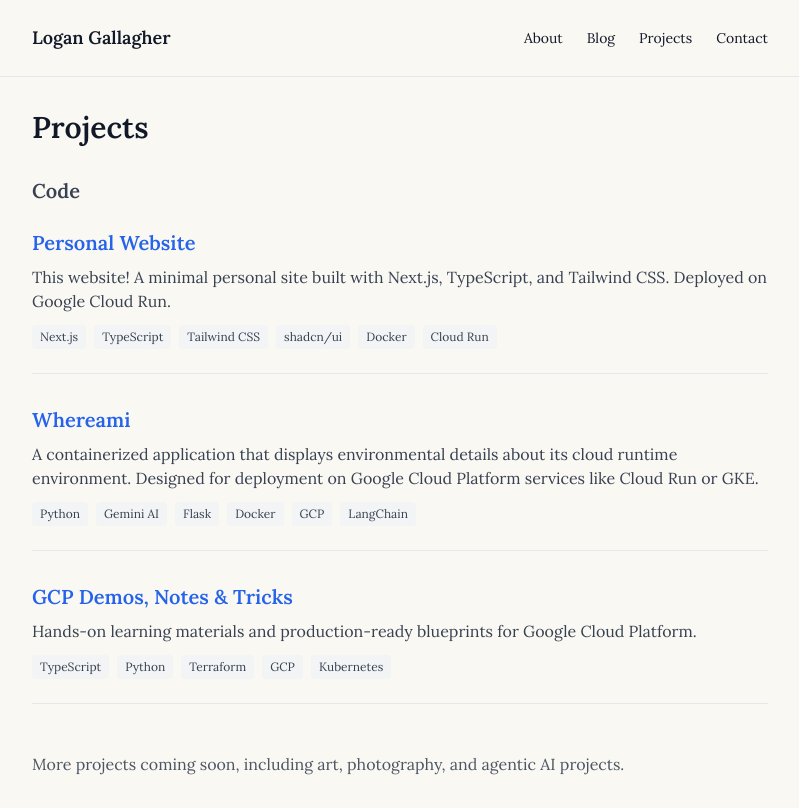
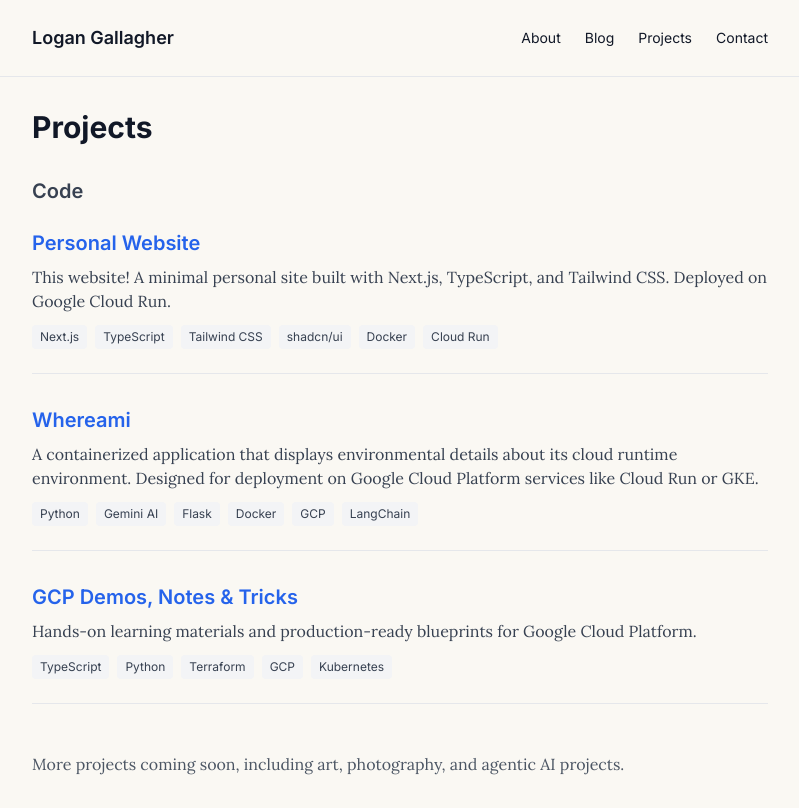
Before and after one commit to gallaglo/personal-website, a Next.js app: page /projects in a window 1280 px wide. Shown: the whole page, without its empty margins (240-1039 px from the left). Built offline with nearby package versions, Linux system fonts and the light colour scheme.

Commit message:
use sans serif font for headers

```diff
--- a/app/blog/page.tsx
+++ b/app/blog/page.tsx
@@ -9,12 +9,12 @@ export default function Blog() {
 
   return (
     <div>
-      <h1 className="text-3xl font-bold mb-8">Blog</h1>
+      <h1 className="text-3xl font-bold mb-8 font-sans">Blog</h1>
 
       <div className="space-y-8">
         {posts.map((post, index) => (
           <article key={index} className="border-b border-gray-200 pb-6">
-            <h2 className="text-xl font-semibold mb-2">
+            <h2 className="text-xl font-semibold mb-2 font-sans">
               <a href="#" className="hover:text-gray-600">
                 {post.title}
               </a>
--- a/app/contact/page.tsx
+++ b/app/contact/page.tsx
@@ -3,7 +3,7 @@ import { ContactForm } from "@/components/contact-form";
 export default function Contact() {
   return (
     <div>
-      <h1 className="text-3xl font-bold mb-6">Get in Touch</h1>
+      <h1 className="text-3xl font-bold mb-6 font-sans">Get in Touch</h1>
 
       <p className="text-gray-700 mb-8">
         Have a question or want to work together? Send me a message and I&apos;ll get back to you as soon as possible.
--- a/app/layout.tsx
+++ b/app/layout.tsx
@@ -1,11 +1,17 @@
 import type { Metadata } from "next";
-import { Lora } from "next/font/google";
+import { Inter, Lora } from "next/font/google";
 import "./globals.css";
 import { Header } from "@/components/header";
 
+const inter = Inter({
+  subsets: ["latin"],
+  variable: "--font-inter",
+});
+
 const lora = Lora({
   weight: ["400", "600"],
-  subsets: ["latin"]
+  subsets: ["latin"],
+  variable: "--font-lora",
 });
 
 export const metadata: Metadata = {
@@ -21,7 +27,7 @@ export default function RootLayout({
 }>) {
   return (
     <html lang="en">
-      <body className={lora.className}>
+      <body className={`${inter.variable} ${lora.variable} font-serif`}>
         <Header />
         <main className="max-w-3xl mx-auto px-4 py-8">
           {children}
--- a/app/page.tsx
+++ b/app/page.tsx
@@ -3,7 +3,7 @@ import { Github, Linkedin } from "lucide-react";
 export default function Home() {
   return (
     <div className="prose prose-gray max-w-none">
-      <h1 className="text-3xl font-bold mb-6">About Me</h1>
+      <h1 className="text-3xl font-bold mb-6 font-sans">About Me</h1>
 
       <div className="space-y-4 text-gray-700 leading-relaxed">
         <p>
@@ -16,7 +16,7 @@ export default function Home() {
           software development and training.
         </p>
 
-        <h2 className="text-xl font-semibold mt-8 mb-4 text-gray-900">What I Do</h2>
+        <h2 className="text-xl font-semibold mt-8 mb-4 text-gray-900 font-sans">What I Do</h2>
         <p>
           As a software developer and trainer, I work on building robust applications and
           teaching others the craft of software development. I believe in writing clean,
--- a/app/projects/page.tsx
+++ b/app/projects/page.tsx
@@ -22,14 +22,14 @@ export default function Projects() {
 
   return (
     <div>
-      <h1 className="text-3xl font-bold mb-8">Projects</h1>
+      <h1 className="text-3xl font-bold mb-8 font-sans">Projects</h1>
 
-      <h2 className="text-xl font-semibold mb-6 text-gray-700">Code</h2>
+      <h2 className="text-xl font-semibold mb-6 text-gray-700 font-sans">Code</h2>
 
       <div className="space-y-8">
         {projects.map((project, index) => (
           <div key={index} className="border-b border-gray-200 pb-6">
-            <h3 className="text-xl font-semibold mb-2">
+            <h3 className="text-xl font-semibold mb-2 font-sans">
               <a
                 href={project.link}
                 className="text-blue-600 hover:text-blue-800 hover:underline"
@@ -44,7 +44,7 @@ export default function Projects() {
               {project.tech.map((tech, i) => (
                 <span
                   key={i}
-                  className="text-xs bg-gray-100 text-gray-700 px-2 py-1 rounded"
+                  className="text-xs bg-gray-100 text-gray-700 px-2 py-1 rounded font-sans"
                 >
                   {tech}
                 </span>
--- a/components/contact-form.tsx
+++ b/components/contact-form.tsx
@@ -38,7 +38,7 @@ export function ContactForm() {
   }
 
   return (
-    <form onSubmit={handleSubmit} className="space-y-4 max-w-md mt-6">
+    <form onSubmit={handleSubmit} className="space-y-4 max-w-md mt-6 font-sans">
       <div>
         <label htmlFor="name" className="block text-sm font-medium text-gray-700 mb-1">
           Name
--- a/components/header.tsx
+++ b/components/header.tsx
@@ -4,7 +4,7 @@ export function Header() {
   return (
     <header className="border-b border-gray-200">
       <div className="max-w-3xl mx-auto px-4 py-6">
-        <nav className="flex items-center justify-between">
+        <nav className="flex items-center justify-between font-sans">
           <Link href="/" className="text-lg font-semibold hover:text-gray-600">
             Logan Gallagher
           </Link>
--- a/tailwind.config.ts
+++ b/tailwind.config.ts
@@ -14,6 +14,10 @@ const config: Config = {
         md: "calc(var(--radius) - 2px)",
         sm: "calc(var(--radius) - 4px)",
       },
+      fontFamily: {
+        sans: ["var(--font-inter)"],
+        serif: ["var(--font-lora)"],
+      },
       colors: {},
     },
   },
```
